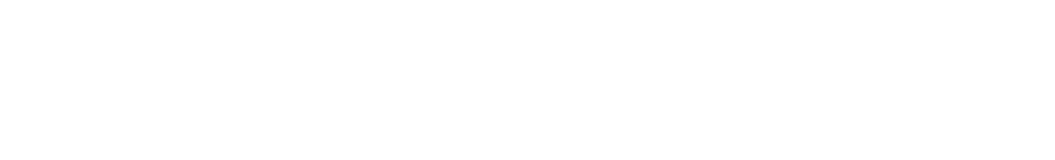
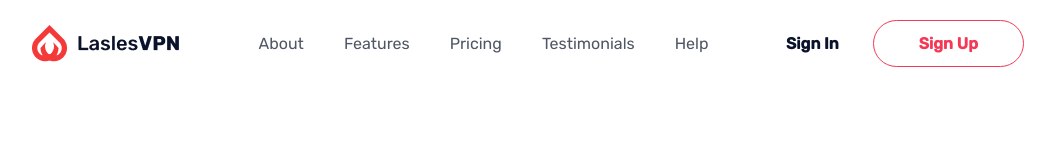
Before and after one commit to hihabib/Lasless-VPN-landing-page, a plain HTML site: page index.html in a window 1280 px wide. Shown: the whole page, without its empty margins (112-1167 px from the left). Drawn offline with Linux system fonts and the light colour scheme.

Commit message:
header implemented

```diff
--- a/index.html
+++ b/index.html
@@ -1,12 +1,35 @@
 <!DOCTYPE html>
 <html lang="en">
-<head>
-    <meta charset="UTF-8">
-    <meta http-equiv="X-UA-Compatible" content="IE=edge">
-    <meta name="viewport" content="width=device-width, initial-scale=1.0">
+  <head>
+    <meta charset="UTF-8" />
+    <meta http-equiv="X-UA-Compatible" content="IE=edge" />
+    <meta name="viewport" content="width=device-width, initial-scale=1.0" />
     <title>Lasles VPN</title>
-</head>
-<body>
+    <link rel="stylesheet" href="style.css" />
 
-</body>
+    <link rel="preconnect" href="https://fonts.googleapis.com" />
+    <link rel="preconnect" href="https://fonts.gstatic.com" crossorigin />
+    <link
+      href="https://fonts.googleapis.com/css2?family=Rubik:wght@400;500&display=swap"
+      rel="stylesheet"
+    />
+  </head>
+  <body>
+    <div class="header">
+      <img src="./images/logo.png" alt="Lasles VPN logo" />
+      <div>
+        <ul id="top-menu">
+            <li>About</li>
+            <li>Features</li>
+            <li>Pricing</li>
+            <li>Testimonials</li>
+            <li>Help</li>
+        </ul>
+      </div>
+      <div>
+        <a href="#">Sign In</a>
+        <a id="signup" href="#">Sign Up</a>
+      </div>
+    </div>
+  </body>
 </html>
--- /dev/null
+++ b/style.css
@@ -0,0 +1,42 @@
+body {
+    margin: 0;
+    padding: 0;
+    box-sizing: border-box;
+    font-family: 'Rubik', sans-serif;
+}
+
+.header {
+    width: 992px;
+    margin-left: auto;
+    margin-right: auto;
+    margin-top: 25px;
+    display: flex;
+    justify-content: space-between;
+    align-items: center;
+}
+
+a {
+    color: #0B132A;
+    text-decoration: none;
+    font-weight: 600;
+}
+
+#signup {
+    border: 1px solid #F53855;
+    margin-left: 30px;
+    color: #F53855;
+    padding-left: 45px;
+    padding-right: 45px;
+    padding-top: 13px;
+    padding-bottom: 13px;
+    border-radius: 50px;
+}
+#top-menu {
+    display: flex;
+    padding: 0;
+    margin: 0;
+    list-style: none;
+    column-gap: 40px;
+    color: rgba(79, 86, 101, 1);
+    font-weight: 400;
+}
```
Also changed, not shown: images/logo.png (added).
